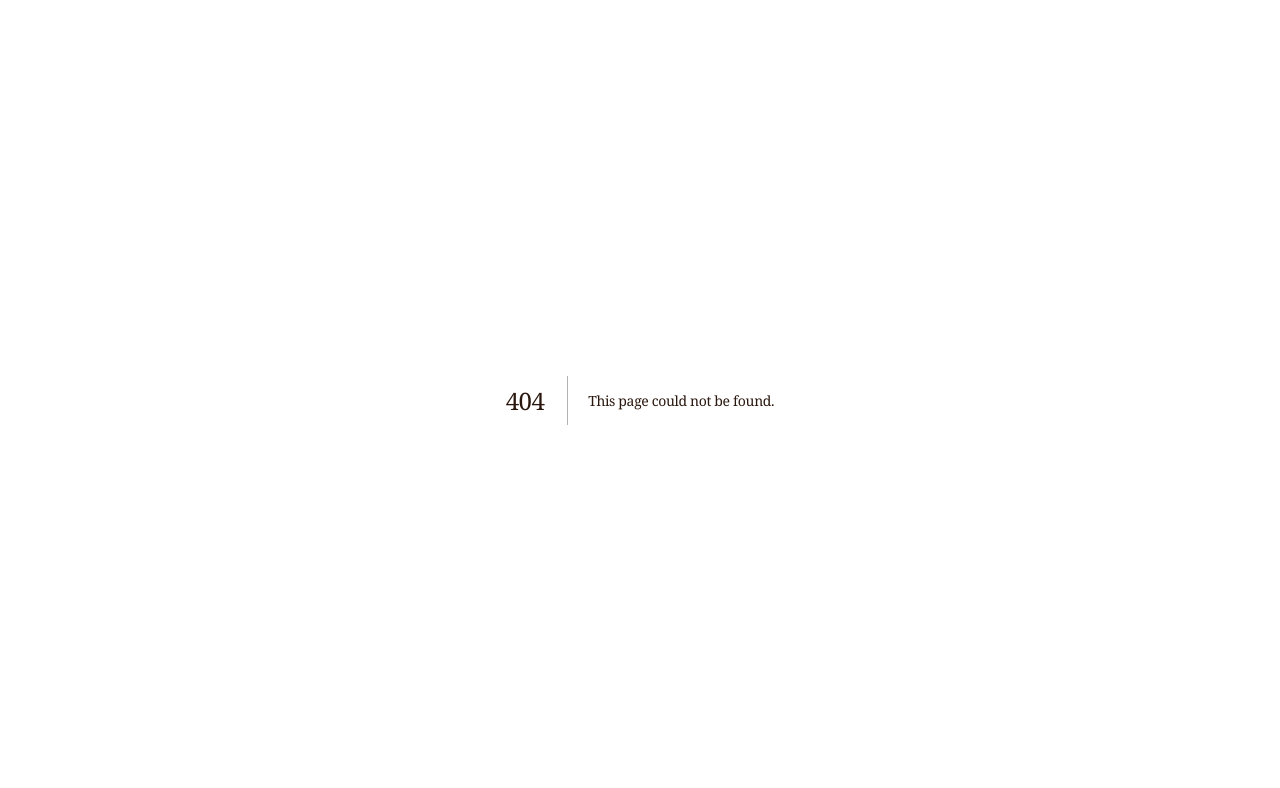
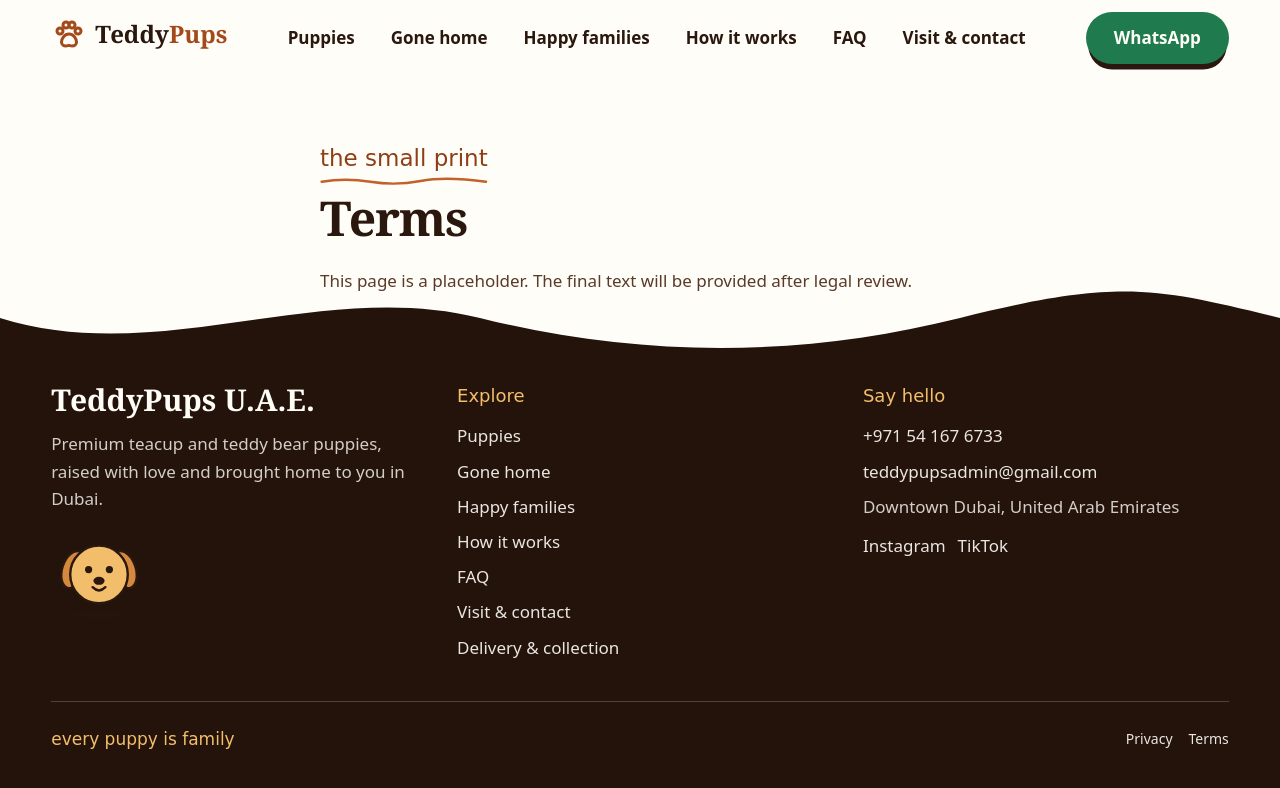
Before and after one commit to HackyCoder0951/puppies-at-home, a Next.js app in the folder app/: page /terms in a window 1280 px wide. Before the commit this address had no page. Shown: the top 788 px of the page. Built offline with nearby package versions, Linux system fonts and the light colour scheme; a web font is replaced by a local one.

Commit message:
feat(storefront): add footer, page shell, 404 and legal placeholders

```diff
--- a/app/src/app/(site)/layout.tsx
+++ b/app/src/app/(site)/layout.tsx
@@ -1,5 +1,6 @@
 import type { ReactNode } from 'react';
+import { SiteShell } from '@modules/storefront';
 
 export default function SiteLayout({ children }: { children: ReactNode }) {
-  return <>{children}</>;
+  return <SiteShell>{children}</SiteShell>;
 }
--- /dev/null
+++ b/app/src/app/(site)/privacy/page.tsx
@@ -0,0 +1,8 @@
+import type { Metadata } from 'next';
+import { LegalPage } from '@modules/storefront';
+
+export const metadata: Metadata = { title: 'Privacy' };
+
+export default function PrivacyPage() {
+  return <LegalPage title="Privacy" />;
+}
--- /dev/null
+++ b/app/src/app/(site)/terms/page.tsx
@@ -0,0 +1,8 @@
+import type { Metadata } from 'next';
+import { LegalPage } from '@modules/storefront';
+
+export const metadata: Metadata = { title: 'Terms' };
+
+export default function TermsPage() {
+  return <LegalPage title="Terms" />;
+}
--- /dev/null
+++ b/app/src/app/not-found.tsx
@@ -0,0 +1,9 @@
+import { NotFound, SiteShell } from '@modules/storefront';
+
+export default function NotFoundPage() {
+  return (
+    <SiteShell>
+      <NotFound />
+    </SiteShell>
+  );
+}
--- a/app/src/modules/storefront/index.ts
+++ b/app/src/modules/storefront/index.ts
@@ -1,2 +1,6 @@
+/**
+ * Public API of the module: the only file other modules and `app/` may import.
+ * Everything else in this folder is internal (docs/02-architecture/21-modular-monolith-architecture.md section 6).
+ */
 export { moduleDefinition } from './module.config';
-export { Gallery } from './presentation';
+export { Gallery, SiteShell, Scene, NotFound, LegalPage } from './presentation';
--- /dev/null
+++ b/app/src/modules/storefront/presentation/Footer.tsx
@@ -0,0 +1,47 @@
+import Link from 'next/link';
+import { menus } from '@nav';
+import { Mascot, Wave } from '@shared/ui';
+import { siteSettings } from '../domain';
+
+export function Footer() {
+  const link = 'text-milk/90 no-underline hover:text-honey hover:underline';
+  const label = 'mb-3 font-[family-name:var(--font-hand)] text-lg font-medium text-honey';
+  return (
+    <footer className="mt-auto bg-night text-milk/80">
+      <Wave color="var(--color-night)" className="-mt-14 md:-mt-20" />
+      <div className="mx-auto grid max-w-[110rem] gap-10 px-[clamp(1rem,4vw,3.5rem)] pb-24 pt-6 md:grid-cols-3 md:pb-14">
+        <div>
+          <p className="font-[family-name:var(--font-display)] text-3xl font-black text-milk">TeddyPups U.A.E.</p>
+          <p className="mt-3 max-w-sm">Premium teacup and teddy bear puppies, raised with love and brought home to you in Dubai.</p>
+          <Mascot className="mt-4 size-24" title="Mascot with a basket" />
+        </div>
+        <nav aria-label="Explore">
+          <p className={label}>Explore</p>
+          <ul className="m-0 flex list-none flex-col gap-2 p-0">
+            {menus.footerExplore.map((m) => (
+              <li key={m.label}><Link href={m.href} className={link}>{m.label}</Link></li>
+            ))}
+          </ul>
+        </nav>
+        <div>
+          <p className={label}>Say hello</p>
+          <ul className="m-0 flex list-none flex-col gap-2 p-0">
+            <li><a href={siteSettings.phoneHref} className={link}>{siteSettings.phoneDisplay}</a></li>
+            <li><a href={`mailto:${siteSettings.email}`} className={link}>{siteSettings.email}</a></li>
+            <li>{siteSettings.address}</li>
+            <li className="flex gap-3 pt-1">
+              <a href={siteSettings.instagram} className={link} target="_blank" rel="noopener noreferrer">Instagram</a>
+              <a href={siteSettings.tiktok} className={link} target="_blank" rel="noopener noreferrer">TikTok</a>
+            </li>
+          </ul>
+        </div>
+        <div className="flex flex-wrap items-center justify-between gap-3 border-t border-milk/20 pt-6 md:col-span-3">
+          <p className="font-[family-name:var(--font-hand)] text-honey">every puppy is family</p>
+          <ul className="m-0 flex list-none gap-4 p-0 text-sm">
+            {menus.legal.map((m) => (<li key={m.key}><Link href={m.href} className={link}>{m.label}</Link></li>))}
+          </ul>
+        </div>
+      </div>
+    </footer>
+  );
+}
--- /dev/null
+++ b/app/src/modules/storefront/presentation/LegalPage.tsx
@@ -0,0 +1,16 @@
+import { Container, Kicker } from '@shared/ui';
+
+/** Placeholder legal page pending owner approval of final text (decision D16). */
+export function LegalPage({ title, children }: { title: string; children?: React.ReactNode }) {
+  return (
+    <main id="main">
+      <Container className="max-w-3xl py-16">
+        <Kicker>the small print</Kicker>
+        <h1 className="mt-4 text-5xl">{title}</h1>
+        <div className="mt-6 space-y-4">
+          {children ?? <p>This page is a placeholder. The final text will be provided after legal review.</p>}
+        </div>
+      </Container>
+    </main>
+  );
+}
--- /dev/null
+++ b/app/src/modules/storefront/presentation/NotFound.tsx
@@ -0,0 +1,16 @@
+import { paths } from '@nav';
+import { Button, Container, Kicker, Mascot } from '@shared/ui';
+
+export function NotFound() {
+  return (
+    <main id="main">
+      <Container className="flex flex-col items-center gap-5 py-24 text-center">
+        <Mascot className="size-32" title="Confused puppy" />
+        <Kicker>oops, this page ran off</Kicker>
+        <h1 className="text-6xl">Page not found</h1>
+        <p className="max-w-md">The page you are looking for does not exist or has moved. Let us help you find a puppy instead.</p>
+        <Button href={paths.puppies()}>See available puppies</Button>
+      </Container>
+    </main>
+  );
+}
--- /dev/null
+++ b/app/src/modules/storefront/presentation/Scene.tsx
@@ -0,0 +1,11 @@
+import type { ReactNode } from 'react';
+import { cn } from '@shared/lib';
+
+/** A full-width page band with a named gradient background (see globals.css scene tokens). */
+export function Scene({ gradient, dark = false, className, children, id }: { gradient: string; dark?: boolean; className?: string; children: ReactNode; id?: string }) {
+  return (
+    <section id={id} className={cn('relative', dark ? 'text-milk' : 'text-cocoa-soft', className)} style={{ background: `var(--scene-${gradient})` }}>
+      {children}
+    </section>
+  );
+}
--- /dev/null
+++ b/app/src/modules/storefront/presentation/SiteShell.tsx
@@ -0,0 +1,15 @@
+import type { ReactNode } from 'react';
+import { BottomBar } from './BottomBar';
+import { Footer } from './Footer';
+import { Header } from './Header';
+
+export function SiteShell({ children }: { children: ReactNode }) {
+  return (
+    <div className="flex min-h-dvh flex-col">
+      <Header />
+      <div className="flex-1">{children}</div>
+      <Footer />
+      <BottomBar />
+    </div>
+  );
+}
--- a/app/src/modules/storefront/presentation/index.ts
+++ b/app/src/modules/storefront/presentation/index.ts
@@ -1 +1,5 @@
 export { Gallery } from './Gallery';
+export { SiteShell } from './SiteShell';
+export { Scene } from './Scene';
+export { NotFound } from './NotFound';
+export { LegalPage } from './LegalPage';
```
